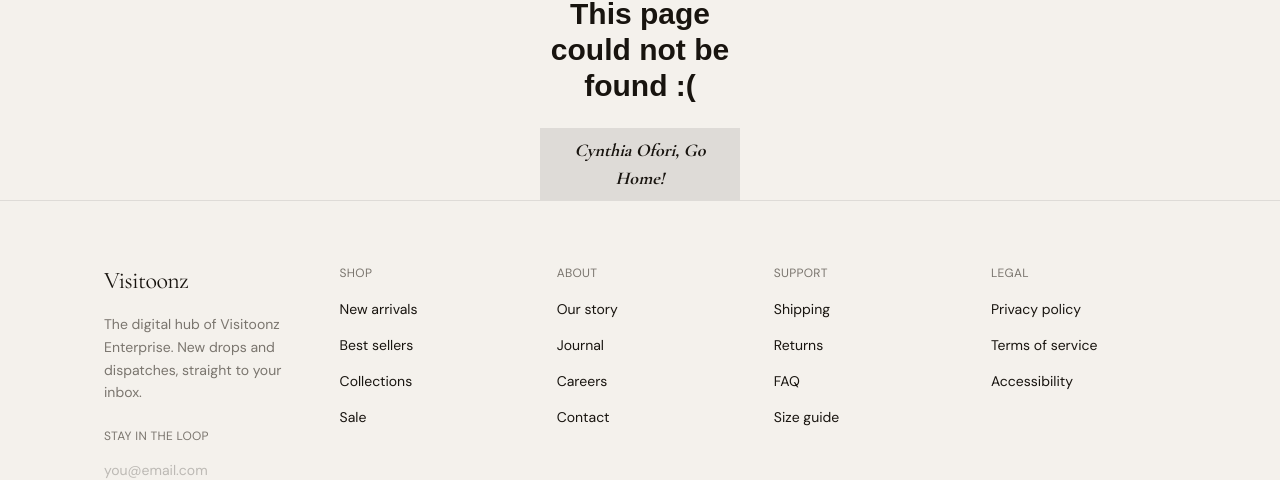
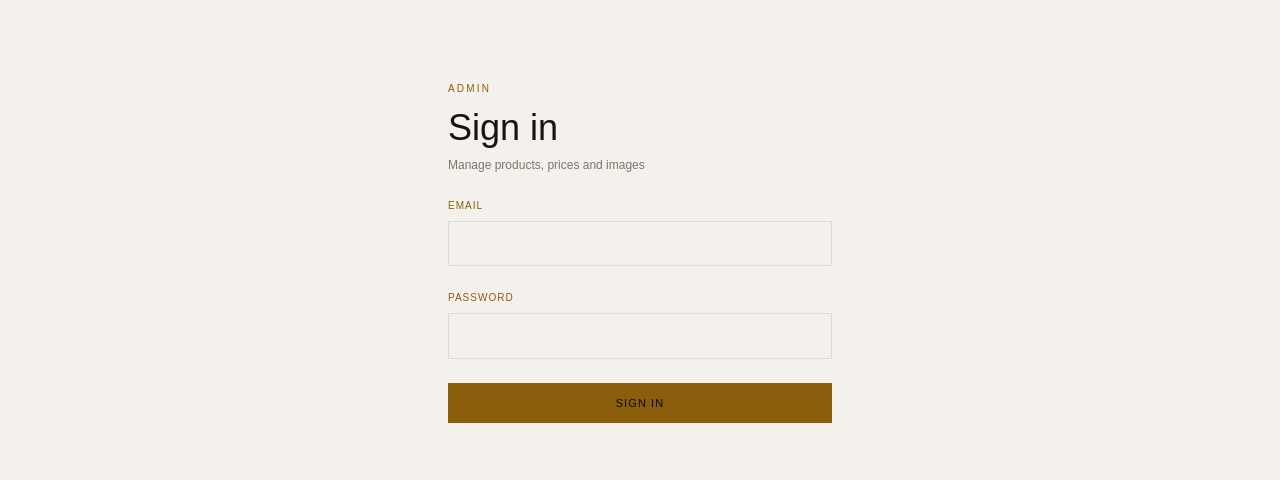
Before and after one commit to PiusIV/visitoonz, a Next.js app: page /admin/login in a window 1280 px wide. Before the commit this address had no page. Shown: the part 148-628 px from the top of the page. Built offline with nearby package versions, Linux system fonts and the light colour scheme; no server answers.

Commit message:
feat: admin page and middleware wired up

```diff
--- a/app/_lib/supabase.js
+++ /dev/null
@@ -1,6 +0,0 @@
-import { createClient } from "@supabase/supabase-js";
-
-export const supabase = createClient(
-  process.env.NEXT_PUBLIC_SUPABASE_URL,
-  process.env.NEXT_PUBLIC_SUPABASE_ANON_KEY,
-);
--- /dev/null
+++ b/app/_lib/supabase.ts
@@ -0,0 +1,14 @@
+// import { createClient } from "@supabase/supabase-js";
+
+// export const supabase = createClient(
+//   process.env.NEXT_PUBLIC_SUPABASE_URL,
+//   process.env.NEXT_PUBLIC_SUPABASE_ANON_KEY,
+// );
+
+// app/_lib/supabase.ts
+import { createBrowserClient } from "@supabase/ssr";
+
+export const supabase = createBrowserClient(
+  process.env.NEXT_PUBLIC_SUPABASE_URL!,
+  process.env.NEXT_PUBLIC_SUPABASE_ANON_KEY!,
+);
--- /dev/null
+++ b/app/admin/layout.tsx
@@ -0,0 +1,61 @@
+// app/admin/layout.tsx
+"use client";
+import Link from "next/link";
+import { useRouter, usePathname } from "next/navigation";
+import { supabase } from "@/app/_lib/supabase";
+
+export default function AdminLayout({
+  children,
+}: {
+  children: React.ReactNode;
+}) {
+  const router = useRouter();
+  const pathname = usePathname();
+
+  async function handleSignOut() {
+    await supabase.auth.signOut();
+    router.push("/admin/login");
+    router.refresh();
+  }
+
+  // Don't show the admin chrome on the login page itself
+  if (pathname === "/admin/login") {
+    return <>{children}</>;
+  }
+
+  return (
+    <div className="min-h-screen bg-bg mt-25">
+      <nav className="border-b border-border px-6 md:px-12 h-14 flex items-center justify-between">
+        <div className="flex items-center gap-8">
+          <Link
+            href="/admin/products"
+            className="font-cormorant text-lg font-light tracking-widest uppercase text-text"
+          >
+            Admin
+          </Link>
+          <div className="flex items-center gap-6">
+            <Link
+              href="/admin/products"
+              className="text-[11px] tracking-widest uppercase text-muted hover:text-text transition-colors"
+            >
+              Products
+            </Link>
+            <Link
+              href="/admin/products/new"
+              className="text-[11px] tracking-widest uppercase text-muted hover:text-text transition-colors"
+            >
+              Add New
+            </Link>
+          </div>
+        </div>
+        <button
+          onClick={handleSignOut}
+          className="text-[11px] tracking-widest uppercase text-muted hover:text-text transition-colors"
+        >
+          Sign out
+        </button>
+      </nav>
+      {children}
+    </div>
+  );
+}
--- /dev/null
+++ b/app/admin/login/page.tsx
@@ -0,0 +1,94 @@
+// app/admin/login/page.tsx
+"use client";
+import { useState } from "react";
+import { useRouter } from "next/navigation";
+import { supabase } from "@/app/_lib/supabase";
+
+export default function AdminLogin() {
+  const [email, setEmail] = useState("");
+  const [password, setPassword] = useState("");
+  const [error, setError] = useState("");
+  const [loading, setLoading] = useState(false);
+  const router = useRouter();
+
+  async function handleLogin(e: React.FormEvent) {
+    e.preventDefault();
+    setError("");
+    setLoading(true);
+
+    const { data, error } = await supabase.auth.signInWithPassword({
+      email,
+      password,
+    });
+
+    console.log("login data:", data);
+    console.log("login error:", error);
+
+    setLoading(false);
+
+    if (error) {
+      setError("Invalid email or password");
+      return;
+    }
+
+    router.push("/admin/products");
+    router.refresh();
+  }
+
+  return (
+    <main className="min-h-screen bg-bg flex items-center justify-center px-6">
+      <form
+        onSubmit={handleLogin}
+        className="w-full max-w-sm flex flex-col gap-6"
+      >
+        <div>
+          <span className="text-[10px] tracking-[0.22em] uppercase text-gold block mb-3">
+            Admin
+          </span>
+          <h1 className="font-cormorant text-4xl font-light text-text mb-2">
+            Sign in
+          </h1>
+          <p className="text-[12px] text-muted">
+            Manage products, prices and images
+          </p>
+        </div>
+
+        <div className="flex flex-col gap-2">
+          <label className="text-[10px] tracking-widest uppercase text-gold">
+            Email
+          </label>
+          <input
+            type="email"
+            value={email}
+            onChange={(e) => setEmail(e.target.value)}
+            required
+            className="bg-transparent border border-border px-4 py-3 text-[13px] text-text focus:outline-none focus:border-gold transition-colors"
+          />
+        </div>
+
+        <div className="flex flex-col gap-2">
+          <label className="text-[10px] tracking-widest uppercase text-gold">
+            Password
+          </label>
+          <input
+            type="password"
+            value={password}
+            onChange={(e) => setPassword(e.target.value)}
+            required
+            className="bg-transparent border border-border px-4 py-3 text-[13px] text-text focus:outline-none focus:border-gold transition-colors"
+          />
+        </div>
+
+        {error && <p className="text-[12px] text-red-400">{error}</p>}
+
+        <button
+          type="submit"
+          disabled={loading}
+          className="bg-gold text-[#0A0A0A] text-[11px] font-medium tracking-widest uppercase px-6 py-3 hover:bg-[#E8C97A] transition-colors disabled:opacity-50"
+        >
+          {loading ? "Signing in..." : "Sign in"}
+        </button>
+      </form>
+    </main>
+  );
+}
--- /dev/null
+++ b/app/admin/products/page.tsx
@@ -0,0 +1,6 @@
+// app/admin/products/page.tsx
+export default function AdminProducts() {
+  return (
+    <div className="p-12 text-text">Admin products page — youre logged in!</div>
+  );
+}
--- /dev/null
+++ b/middleware.ts
@@ -0,0 +1,46 @@
+// middleware.ts
+import { createServerClient } from "@supabase/ssr";
+import { NextResponse, type NextRequest } from "next/server";
+
+export async function middleware(request: NextRequest) {
+  const { pathname } = request.nextUrl;
+
+  if (pathname.startsWith("/admin") && pathname !== "/admin/login") {
+    const response = NextResponse.next(); // const instead of let
+
+    const supabase = createServerClient(
+      process.env.NEXT_PUBLIC_SUPABASE_URL!,
+      process.env.NEXT_PUBLIC_SUPABASE_ANON_KEY!,
+      {
+        cookies: {
+          getAll() {
+            return request.cookies.getAll();
+          },
+          setAll(
+            cookiesToSet: { name: string; value: string; options?: object }[],
+          ) {
+            cookiesToSet.forEach(({ name, value }) =>
+              response.cookies.set(name, value),
+            );
+          },
+        },
+      },
+    );
+
+    const {
+      data: { session },
+    } = await supabase.auth.getSession();
+
+    if (!session) {
+      return NextResponse.redirect(new URL("/admin/login", request.url));
+    }
+
+    return response; // return response so cookies persist
+  }
+
+  return NextResponse.next();
+}
+
+export const config = {
+  matcher: ["/admin/:path*"],
+};
--- a/package.json
+++ b/package.json
@@ -9,6 +9,7 @@
     "lint": "eslint"
   },
   "dependencies": {
+    "@supabase/ssr": "^0.12.4",
     "@supabase/supabase-js": "^2.108.2",
     "framer-motion": "^12.42.2",
     "lucide-react": "^1.21.0",
```
Also changed, not shown: 1 other file (tests, documents, lock files or other folders).
